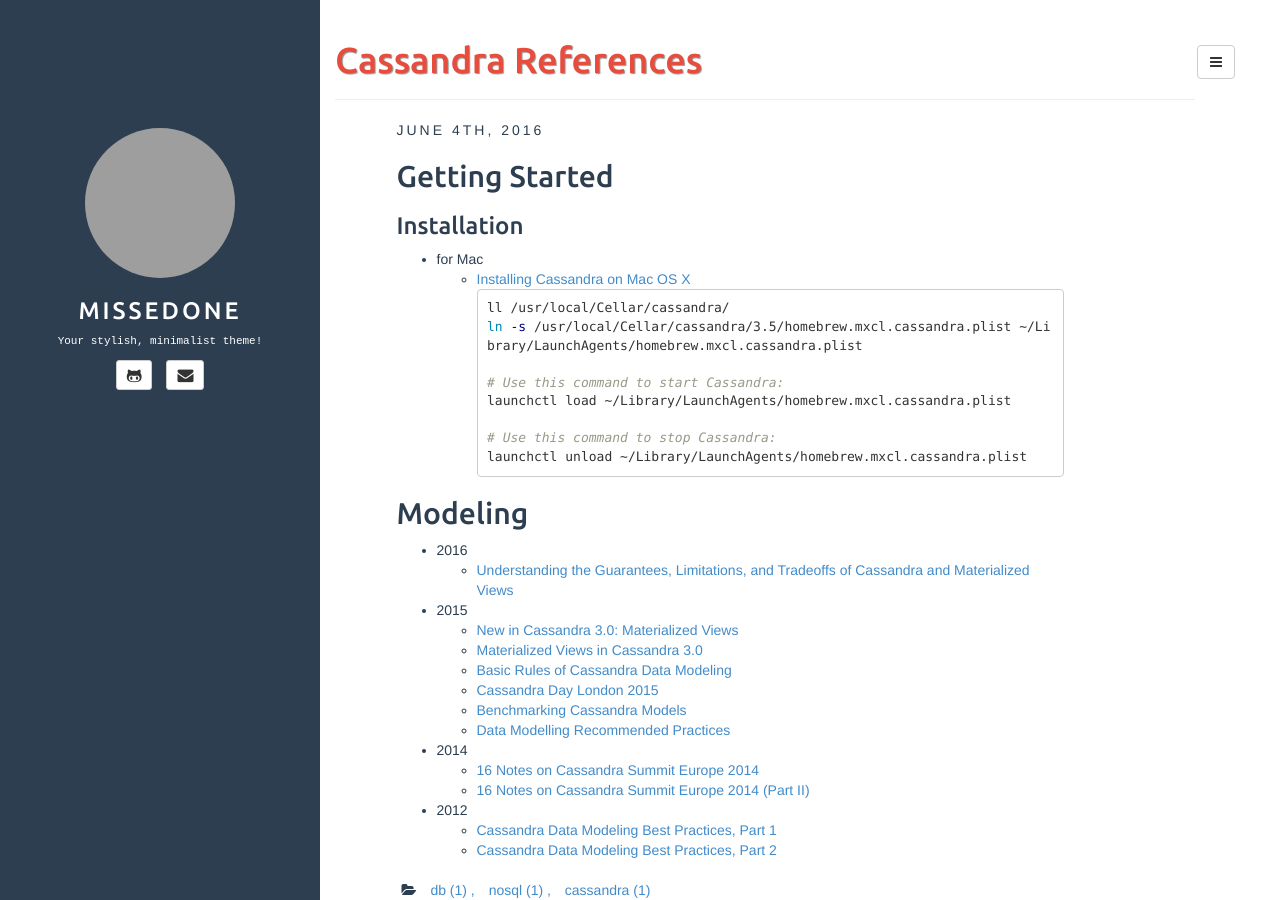
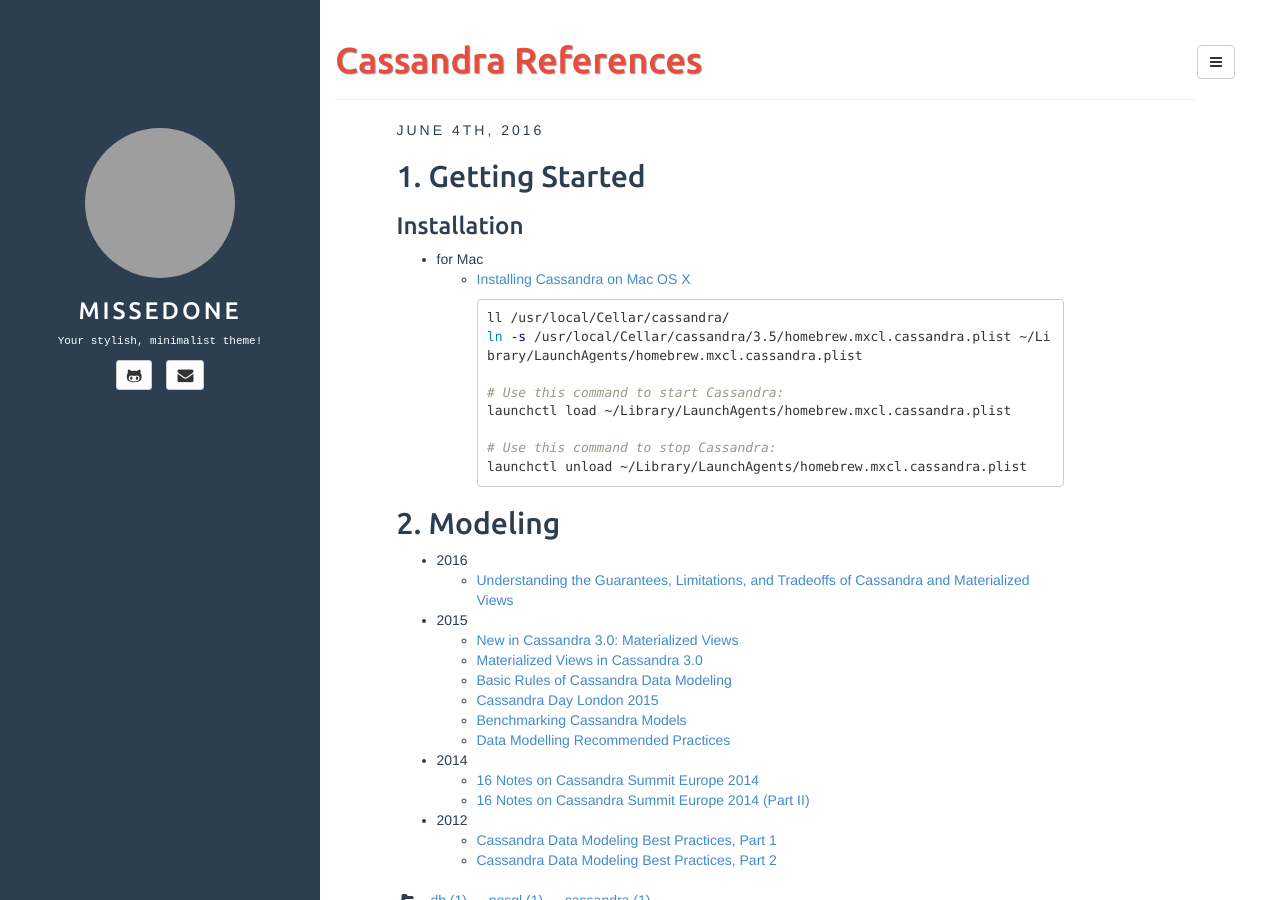
Before and after one commit to missedone/missedone.github.io, a Jekyll site: the page built from _posts/2016-06-04-Cassandra-References.md, in a window 1280 px wide and 900 px high. Built offline with Jekyll 4.4.1, drawn with Linux system fonts in a browser that asks for light colours; grey boxes are pictures that could not be loaded.

Commit message:
numbering the headers

````diff
--- a/_posts/2016-06-04-Cassandra-References.md
+++ b/_posts/2016-06-04-Cassandra-References.md
@@ -6,12 +6,13 @@ tags: [nosql, cassandra]
 description: the collection of Cassandra relate articles.
 ---
 
-## Getting Started
+## 1. Getting Started
 
 ### Installation
 
 * for Mac
   * [Installing Cassandra on Mac OS X](https://gist.github.com/hkhamm/a9a2b45dd749e5d3b3ae)
+
     ```bash
     ll /usr/local/Cellar/cassandra/
     ln -s /usr/local/Cellar/cassandra/3.5/homebrew.mxcl.cassandra.plist ~/Library/LaunchAgents/homebrew.mxcl.cassandra.plist
@@ -23,7 +24,7 @@ description: the collection of Cassandra relate articles.
     launchctl unload ~/Library/LaunchAgents/homebrew.mxcl.cassandra.plist
     ```
 
-## Modeling
+## 2. Modeling
 
 * 2016
   * [Understanding the Guarantees, Limitations, and Tradeoffs of Cassandra and Materialized Views](http://www.datastax.com/dev/blog/understanding-materialized-views)
````
